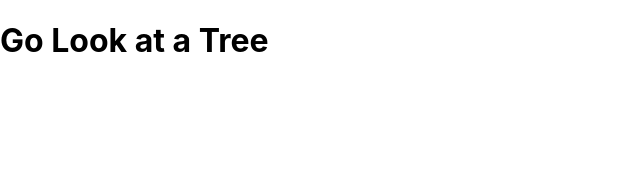
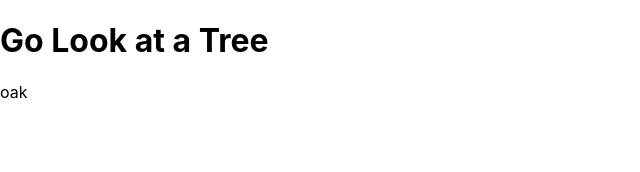
Before and after one commit to kendallha/go-look-at-a-tree, a React (Create React App) app: page / in a window 1280 px wide. Shown: the top 172 px of the page, without its empty margins (0-640 px from the left). Built offline with nearby package versions, Linux system fonts and the light colour scheme.

Commit message:
Build out structure for App component

```diff
--- a/src/components/App/App.js
+++ b/src/components/App/App.js
@@ -6,19 +6,25 @@ class App extends Component {
   constructor(props) {
     super(props);
     this.state = {
-      tress: []
+      trees: []
     }
+    console.log(this.state.trees, "constructor")
   }
 
   componentDidMount() {
-    this.setState({ trees: treeData.trees })
+    console.log(this.state.trees, "mount")
+    this.setState({ trees: treeData })
   }
 
   render() {
+    console.log(this.state.trees, "render")
     return (
       <>
         <h1>Go Look at a Tree</h1>
-        <p></p>
+        {
+          this.state.trees.length &&
+          <p>{this.state.trees[0].type }</p>
+        }
       </>
     )
   }
```
